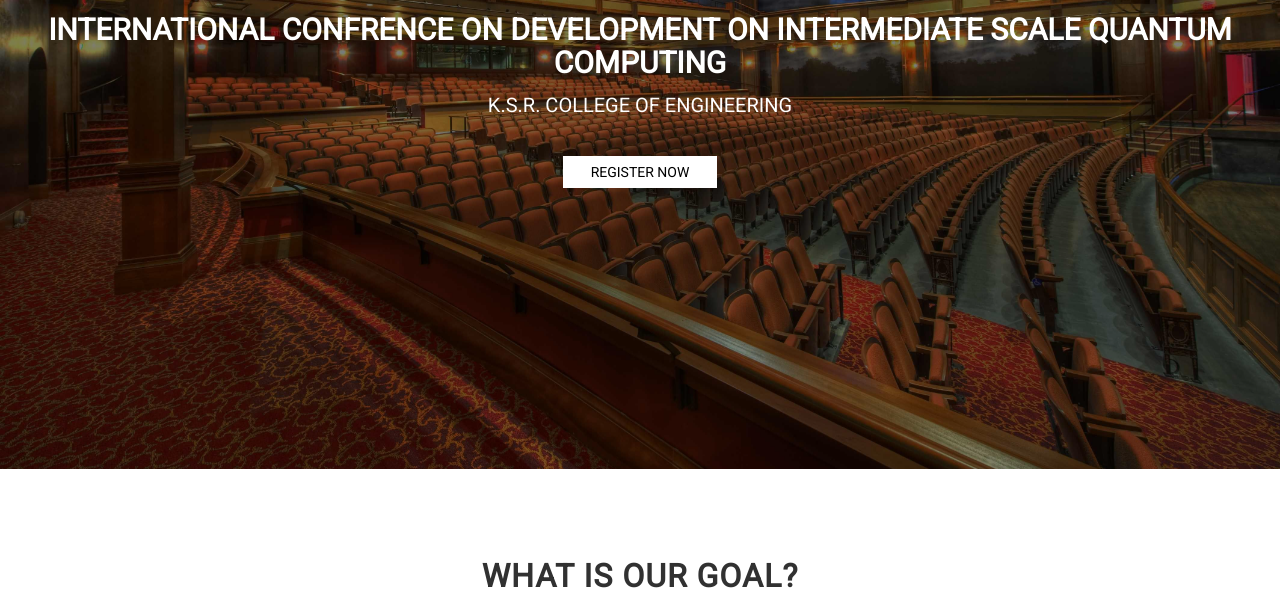
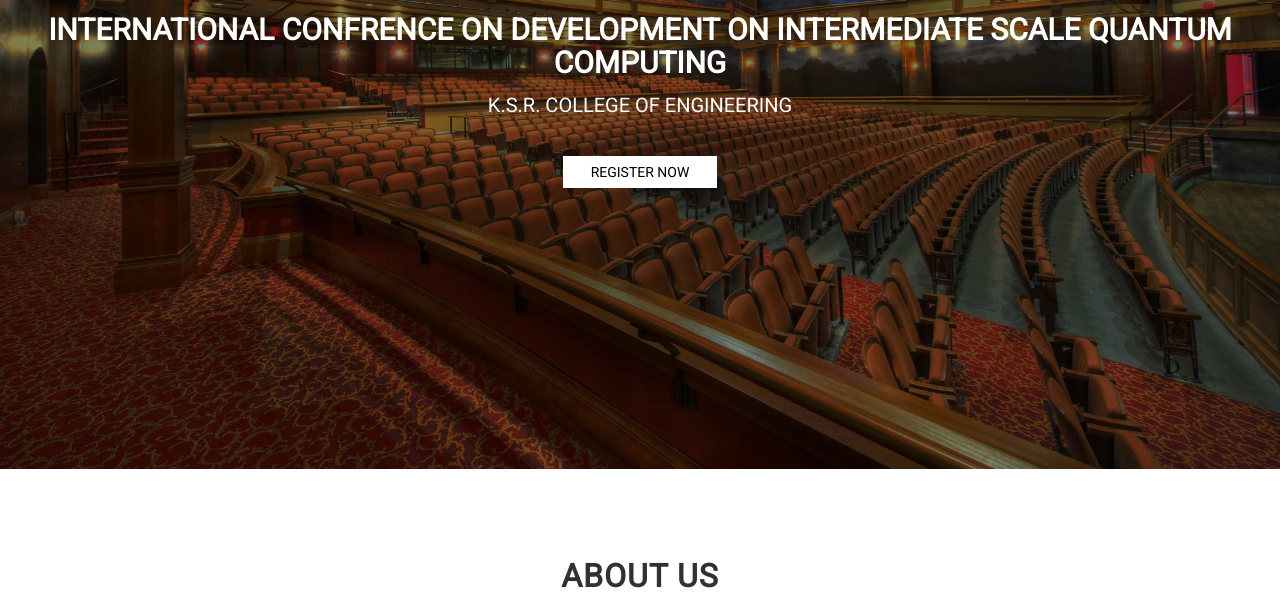
Before and after one commit to ksrceit/conference-it, a plain HTML site: page index.html in a window 1280 px wide. Shown: the part 331-947 px from the top of the page. Drawn offline with Linux system fonts and the light colour scheme; files whose address does not match are found by name.

Commit message:
Update index.html

```diff
--- a/index.html
+++ b/index.html
@@ -94,7 +94,7 @@
   <div class="container">
     <div class="row">
       <div class="col-12 text-center">
-        <h3 class="section-title multiple-title">What is Our Goal?</h3>
+        <h3 class="section-title multiple-title">About Us</h3>
       </div>
       <div class="col-md-6">
         <p>
```
